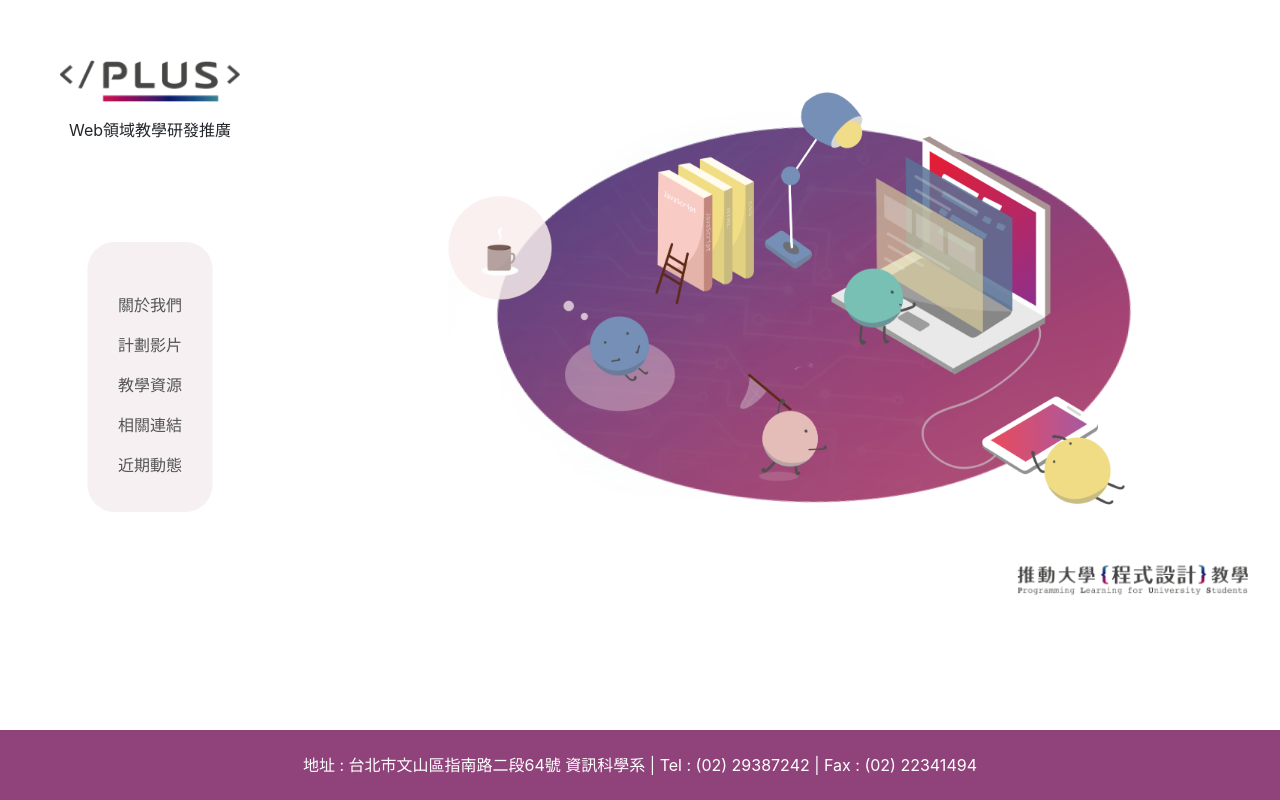
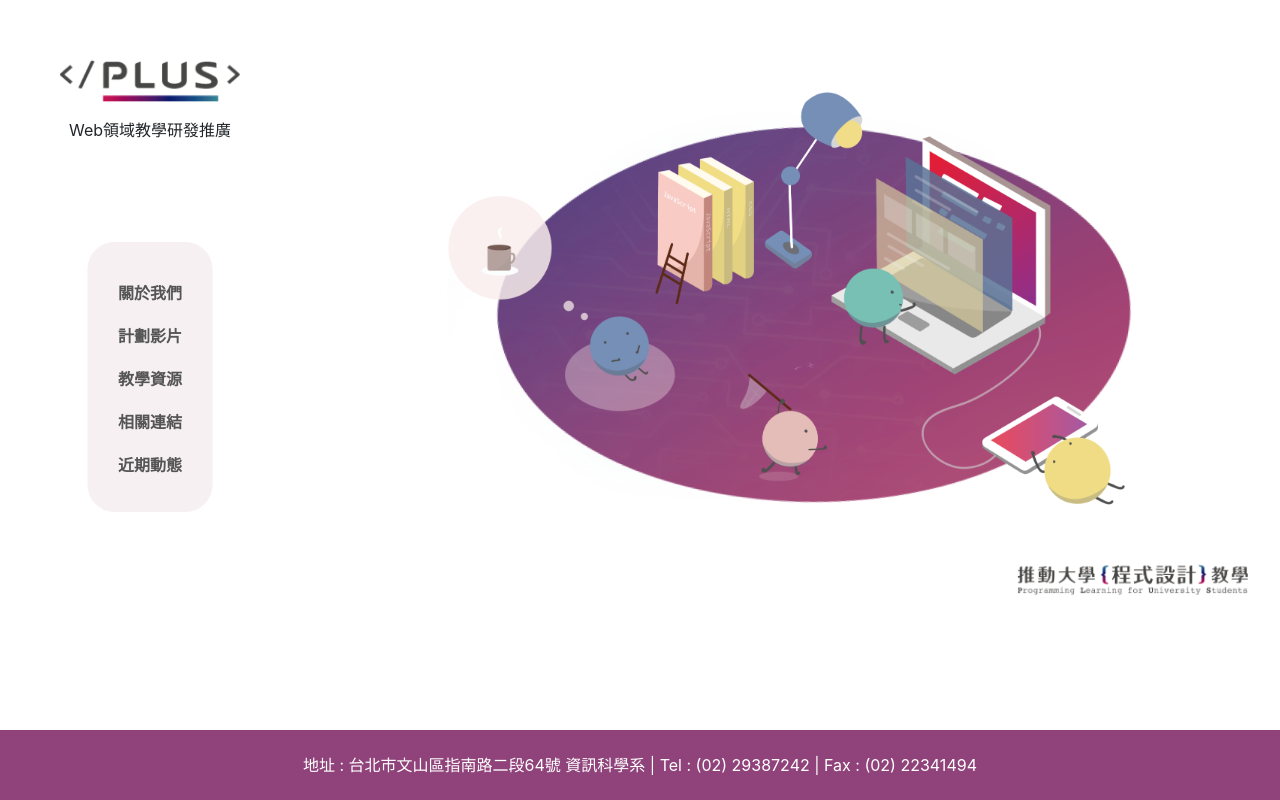
Before and after one commit to jercymat/web-plus, an Angular app: page /cover in a window 1280 px wide. Shown: the top 800 px of the page. Built offline with nearby package versions, Linux system fonts and the light colour scheme.

Commit message:
chore: sidebar styling

```diff
--- a/src/app/sidebar/sidebar.component.scss
+++ b/src/app/sidebar/sidebar.component.scss
@@ -16,7 +16,7 @@
 }
 .links-area {
   position: absolute;
-  top: 0;
+  top: -8px;
   left: 118px;
 
   a {
@@ -24,6 +24,12 @@
   }
 
   & > .navbar-nav > .nav-item {
-    margin-top: 1em;
+    margin-top: 1.2em;
+    font-weight: 600;
+
+    & > .navbar-nav > .nav-item {
+      font-size: 14px;
+      font-weight: normal;
+    }
   }
 }
```
